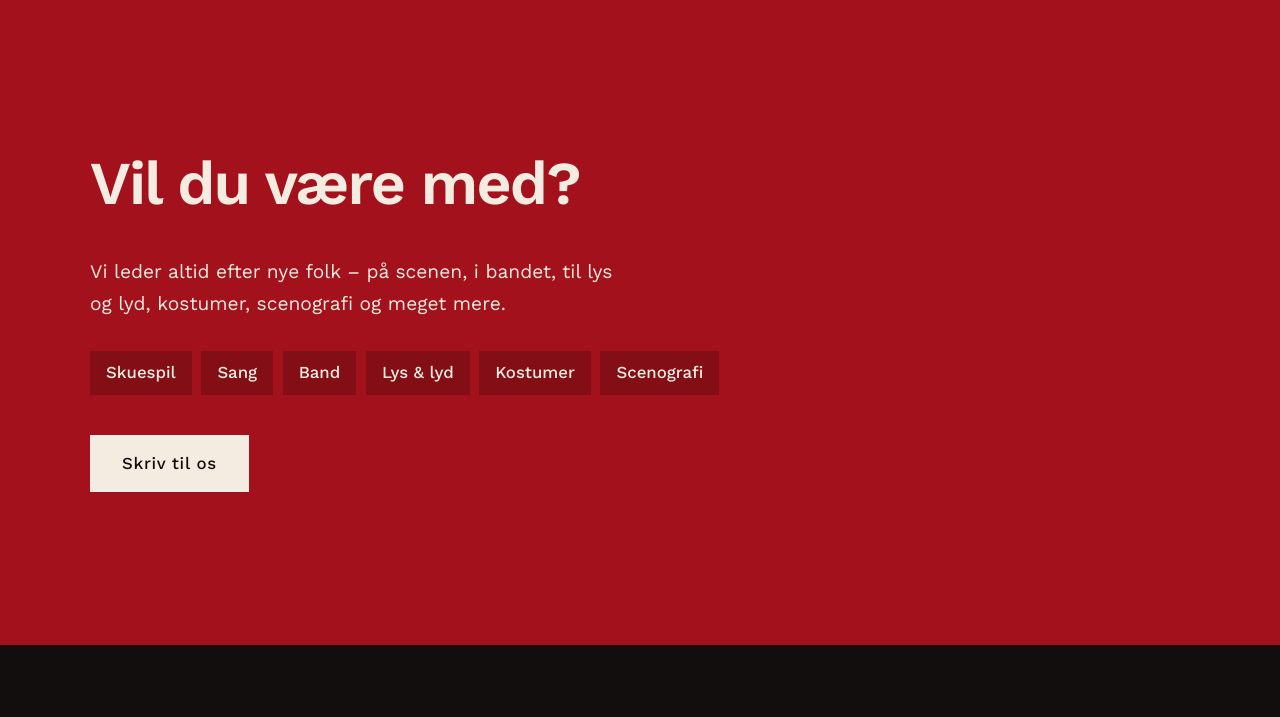
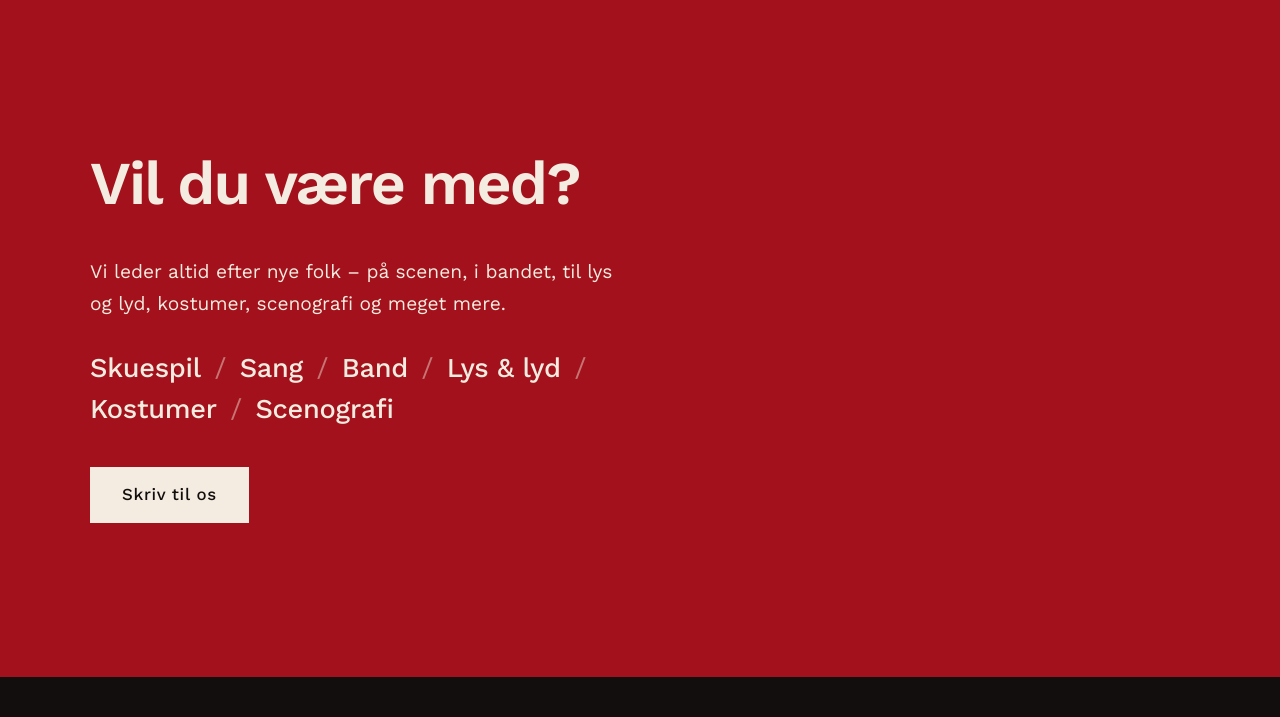
Before and after one commit to simo899t/scenario_web, a PHP site: page / in a window 1280 px wide. Shown: the part 3459-4176 px from the top of the page. Run offline with PHP 8.4, Linux system fonts and the light colour scheme.

Commit message:
Vis roller under "Vær med" som tekst i stedet for knap-lignende felter
Co-Authored-By: Claude Opus 5.5 <noreply@anthropic.com>
Claude-Session: https://claude.ai/code/session_01K1NmDuTSfZhruvctpGWosN

```diff
--- a/site/style.css
+++ b/site/style.css
@@ -222,8 +222,10 @@ h2.big { font-family: var(--sans); font-weight: 600; font-size: clamp(2.2rem, 5.
 /* Vær med */
 .join { background: var(--red); padding: clamp(80px, 12vw, 160px) 0; }
 .join .lead { margin-bottom: 2rem; }
-.roles { display: flex; flex-wrap: wrap; gap: .6rem; margin-bottom: 2.5rem; }
-.roles li { background: rgba(0, 0, 0, .2); padding: .5rem 1rem; font-weight: 500; font-size: 1.05rem; }
+/* Roller vises som almindelig tekst adskilt af skråstreger – ikke som knapper */
+.roles { display: flex; flex-wrap: wrap; align-items: baseline; row-gap: .3rem; max-width: 34ch; margin-bottom: 2.5rem; font-size: clamp(1.25rem, 2.6vw, 1.7rem); font-weight: 500; letter-spacing: -.01em; line-height: 1.3; }
+.roles li { white-space: nowrap; }
+.roles li:not(:last-child)::after { content: "/"; margin: 0 .5em; font-weight: 300; opacity: .45; }
 .join-small { padding: clamp(70px, 9vw, 120px) 0; }
 
 /* Sponsorer */
```
